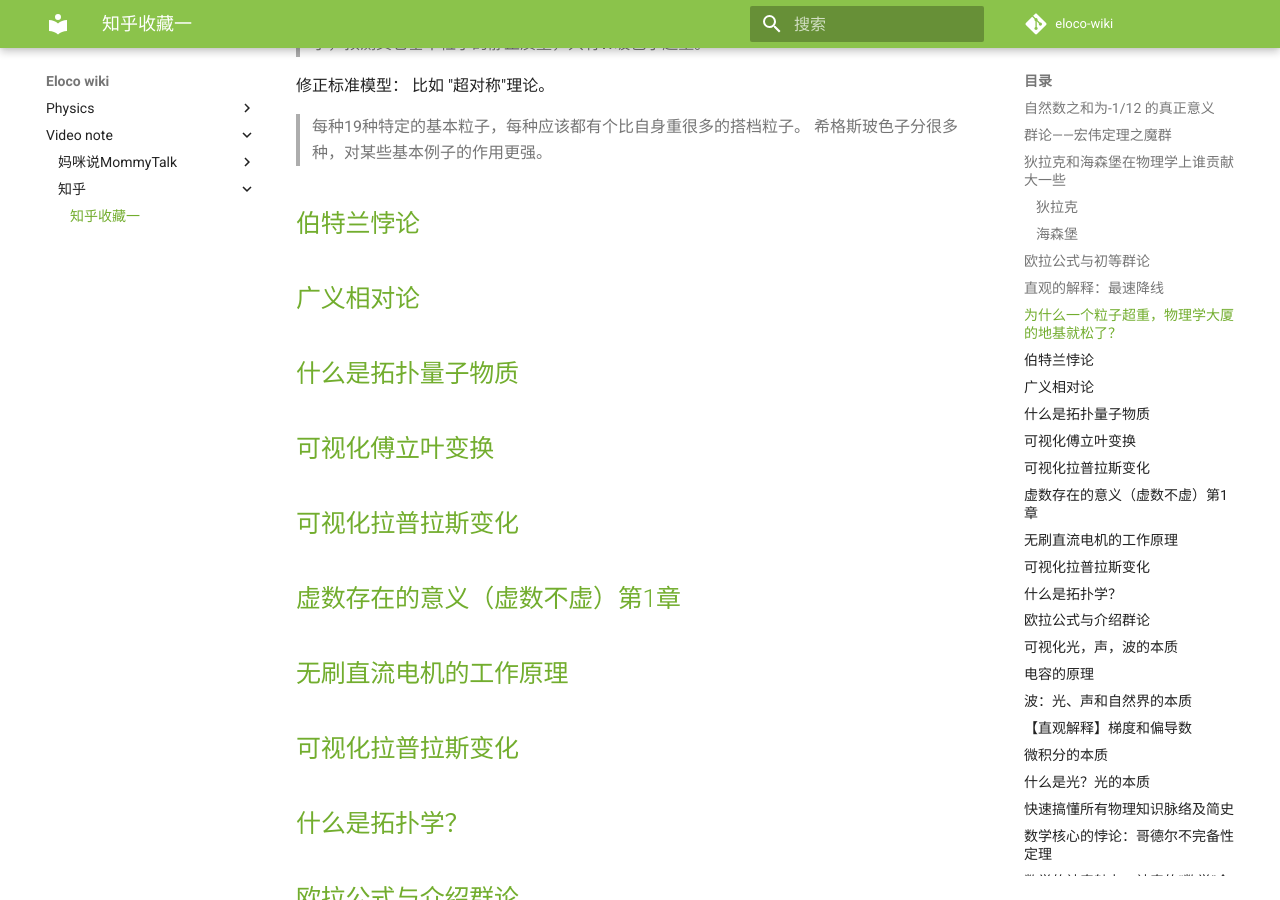
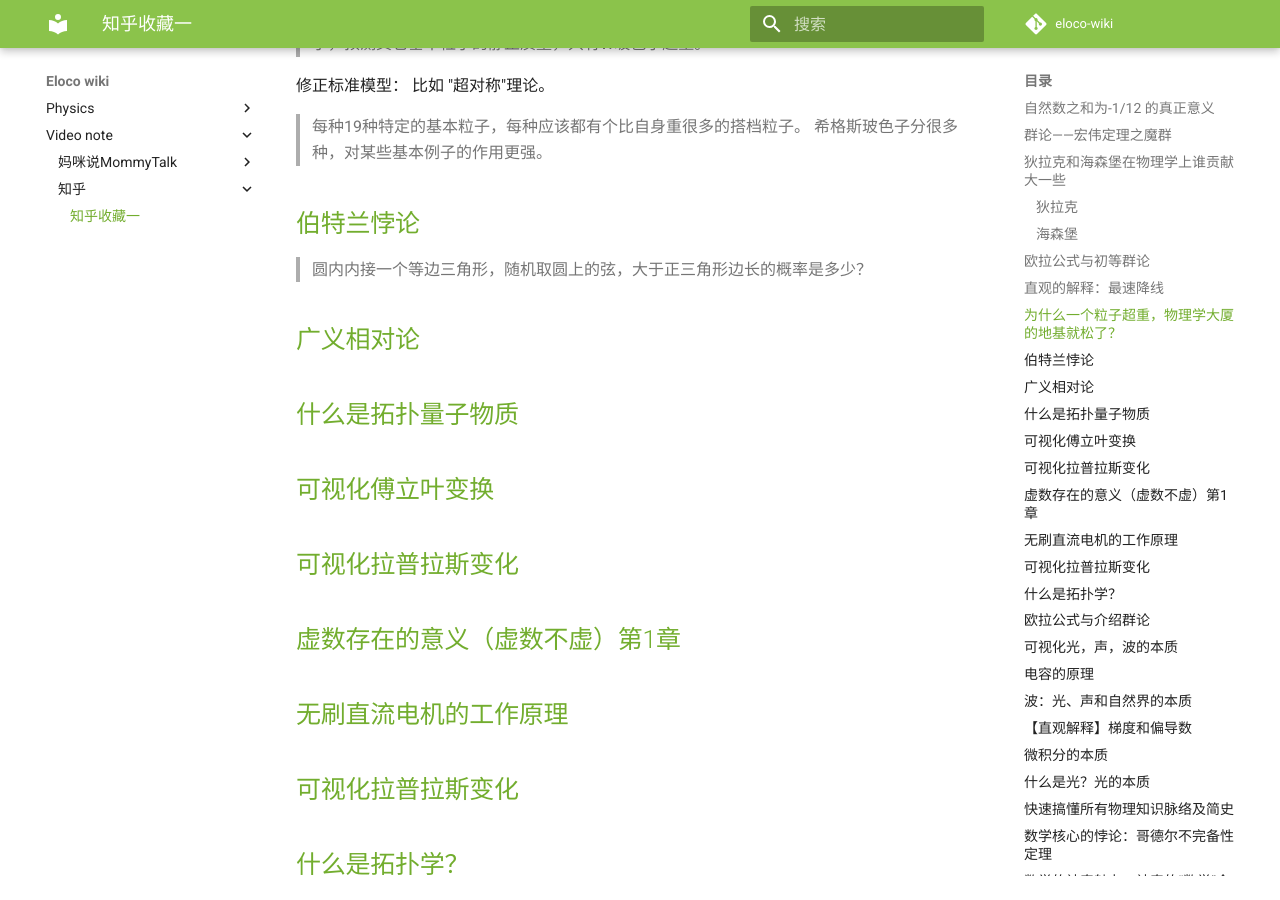
Before and after one commit to Eloco/eloco-wiki, an MkDocs documentation site: the page built from docs/video note/知乎/知乎收藏一.md, in a window 1280 px wide and 900 px high, scrolled down 2612 px. Built offline with MkDocs 1.6.1 and Material for MkDocs 9.7.7, drawn with Linux system fonts in a browser that asks for light colours; comment, search, counter and statistics services are not loaded.

Commit message:
vault backup: 2022-07-28 13:30:30

```diff
--- a/docs/video note/知乎/知乎收藏一.md
+++ b/docs/video note/知乎/知乎收藏一.md
@@ -111,6 +111,8 @@ W玻色子传递弱力的粒子。
 
 ## [伯特兰悖论](https://www.zhihu.com/zvideo/1515304202145947648?playTime=35.6)
 
+>圆内内接一个等边三角形，随机取圆上的弦，大于正三角形边长的概率是多少？
+
 
 ## [广义相对论](https://www.zhihu.com/zvideo/1405899432232148992?playTime=0.0)
 
```
